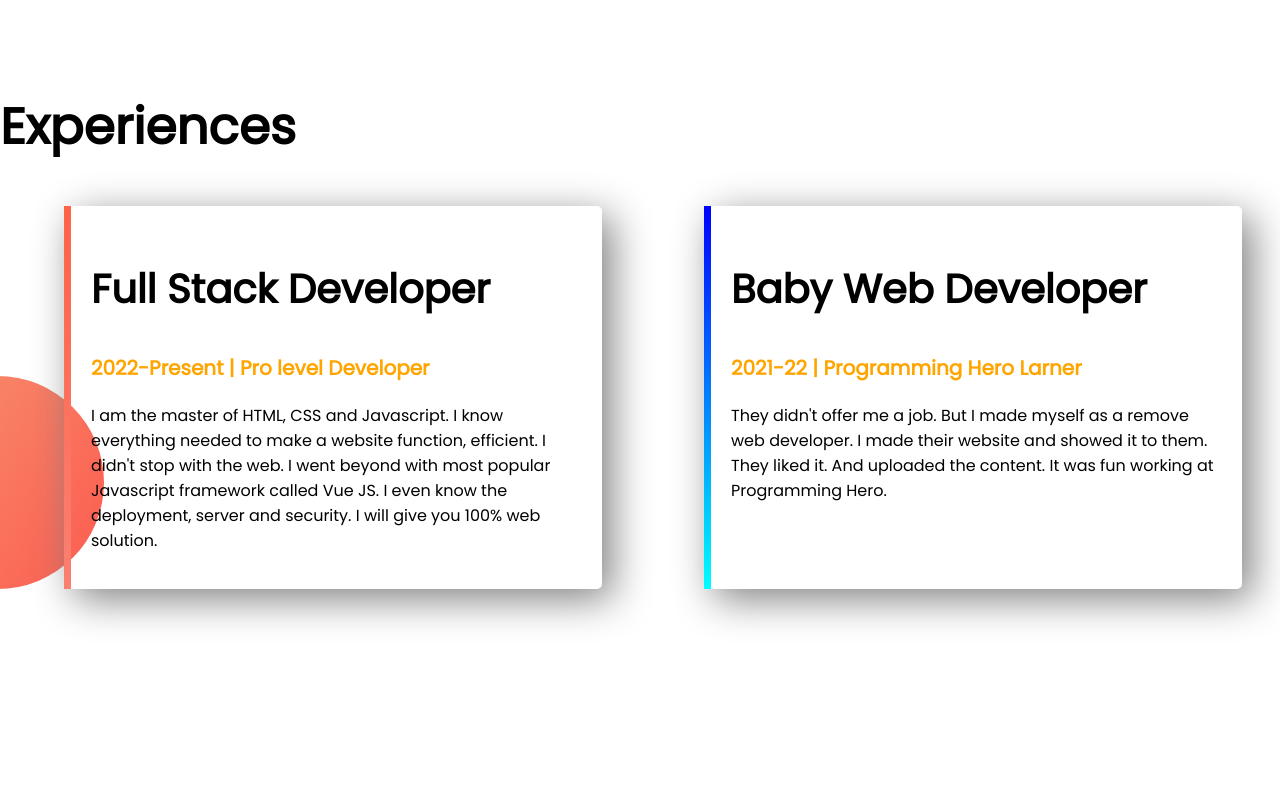
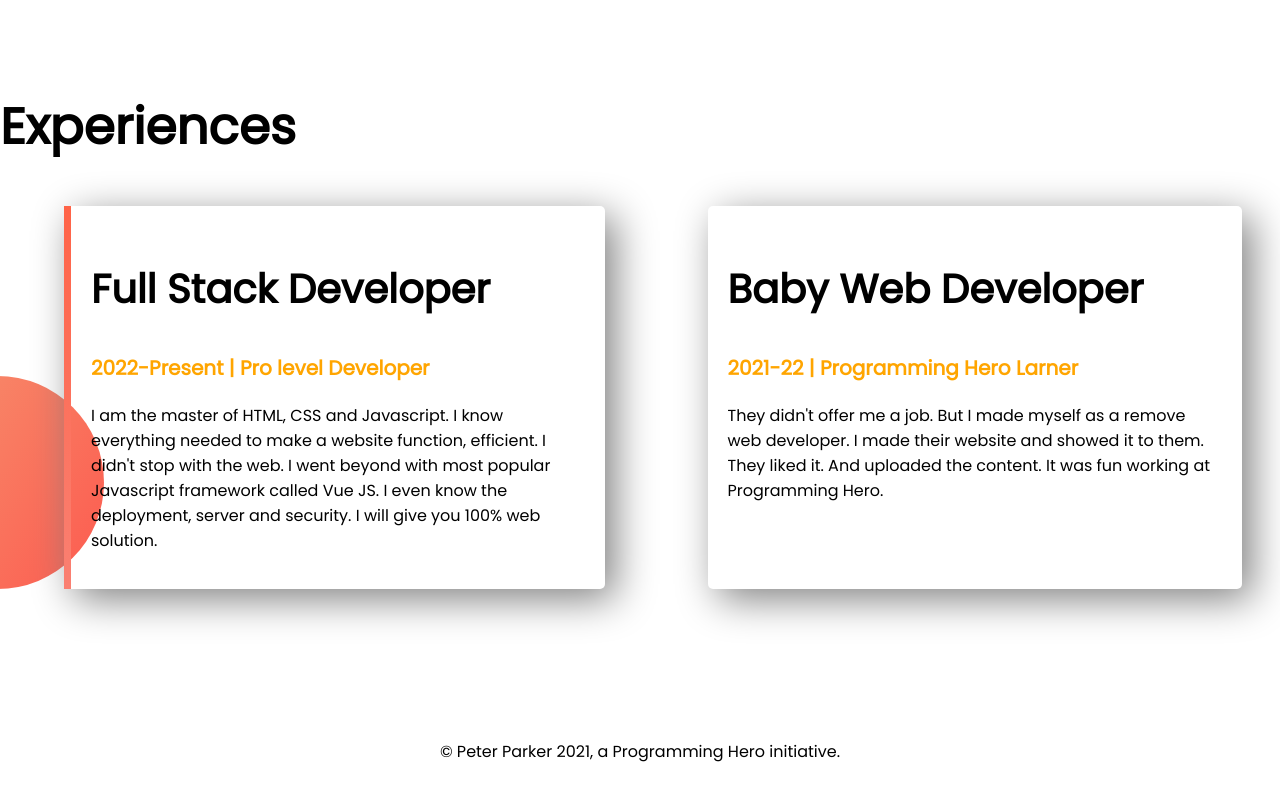
Before and after one commit to MoshiorRahman/rdeveloper-portfolio, a plain HTML site: page index.html in a window 1280 px wide. Shown: the part 1237-2037 px from the top of the page. Before the commit the page ends 1976 px from the top, so only its background shows below. Drawn offline with Linux system fonts and the light colour scheme.

Commit message:
added footer section

```diff
--- a/index.html
+++ b/index.html
@@ -54,7 +54,7 @@
                     Vue
                     JS. I even know the deployment, server and security. I will give you 100% web solution.</p>
             </div>
-            <div class="experience-item" id="experience-baby-web">
+            <div class="experience-item" i d="experience-baby-web">
                 <h2>Baby Web Developer</h2>
                 <h3><span class="orange-color">2021-22 | Programming Hero Larner</span>
                 </h3>
@@ -64,6 +64,11 @@
             </div>
         </div>
     </section>
+    <section class="footer">
+        <footer>
+            <p>© Peter Parker 2021, a Programming Hero initiative.</p>
+        </footer>
+    </section>
 </body>
 
 </html>
--- a/style.css
+++ b/style.css
@@ -76,3 +76,6 @@ section{
     border-image: linear-gradient(blue, cyan);
     border-image-slice: 1;
 }
+.footer{
+    text-align: center;
+}
```
